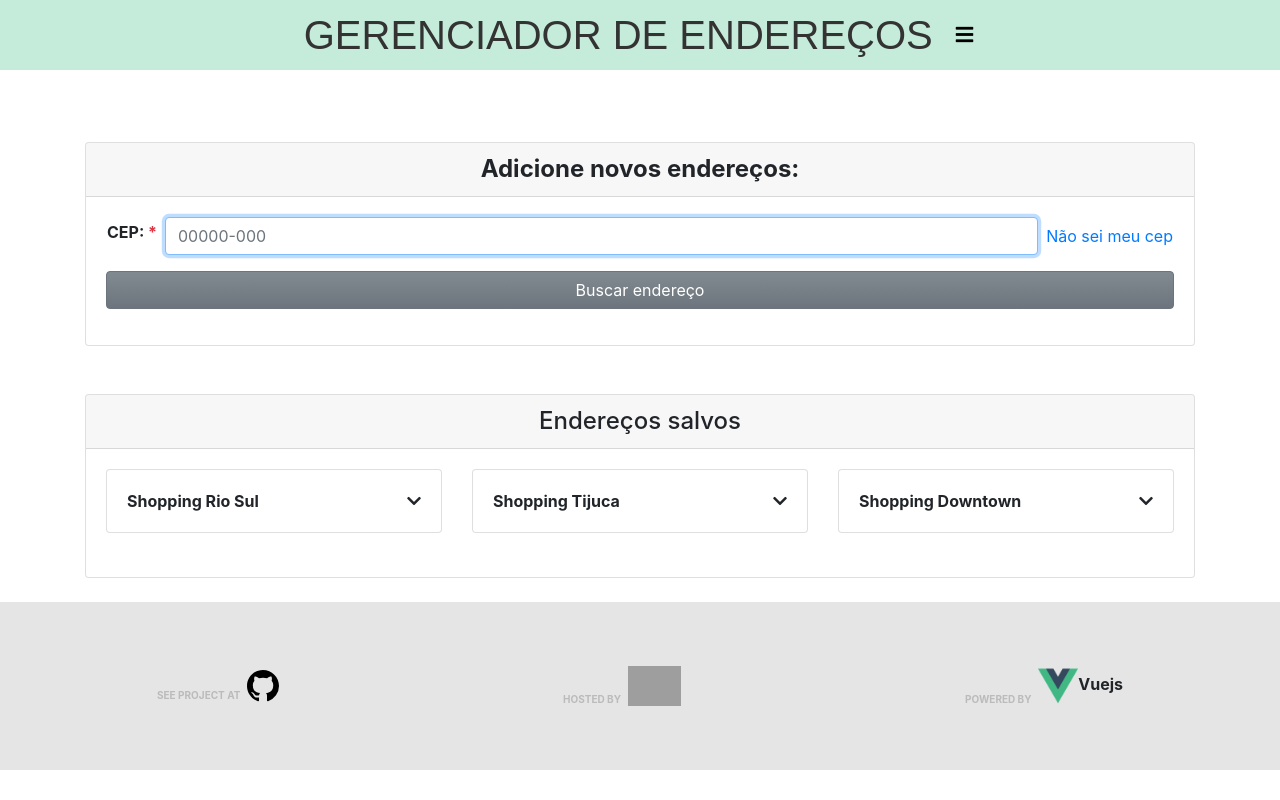
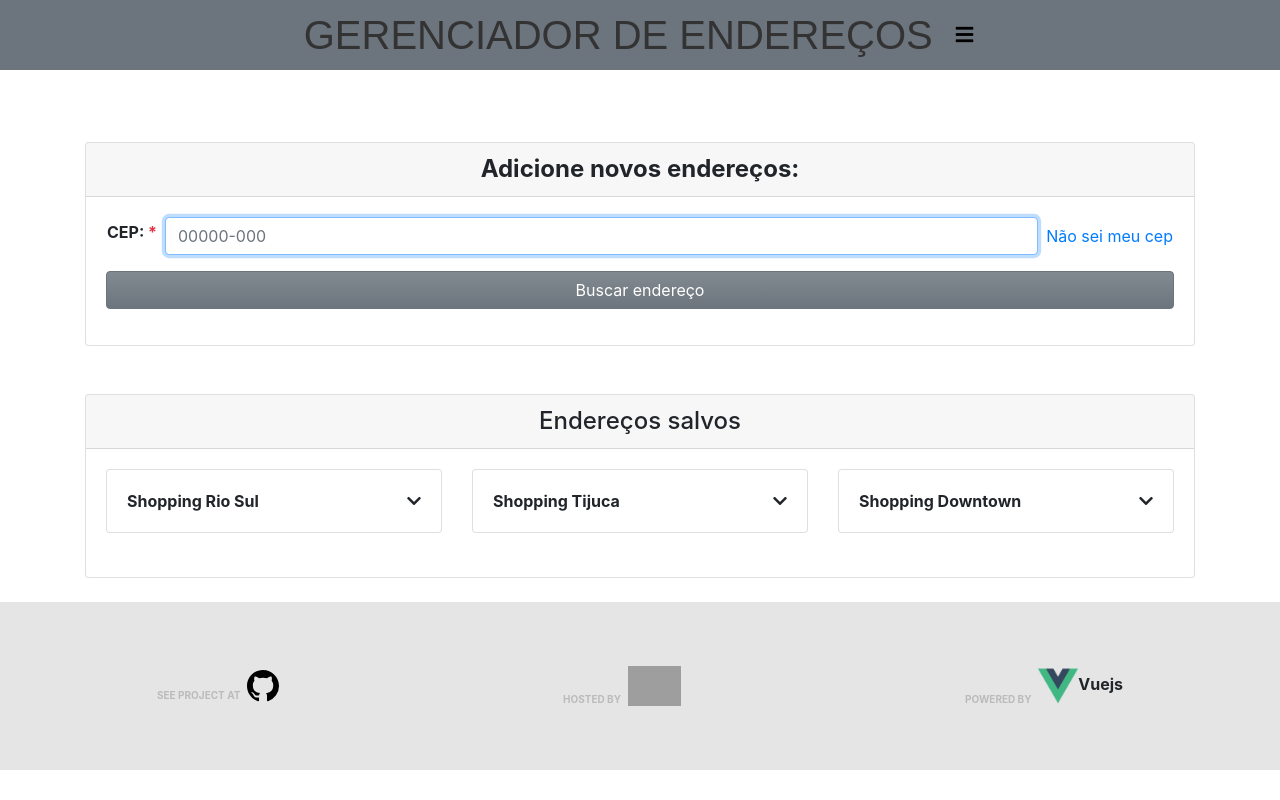
Before and after one commit to Jean-Barbosa9/address-manager, a Vue app: page /#/ in a window 1280 px wide. Built offline with nearby package versions, Linux system fonts and the light colour scheme; no server answers; grey boxes are pictures that could not be loaded; a web font is replaced by a local one.

Commit message:
Incluindo a classe que esta com a cor secundaria resetada

```diff
--- a/src/components/layouts/Header.vue
+++ b/src/components/layouts/Header.vue
@@ -1,5 +1,5 @@
 <template>
-  <header class="header">
+  <header class="header bg-secondary">
     <nav class="navbar px-0">
       <router-link to="/">
         <h1 class="app-title">Gerenciador de Endereços</h1>
@@ -37,6 +37,6 @@ export default {
   padding: 10px;
   justify-content: center;
   align-items: center;
-  background: rgba(173, 228, 204, 0.7);
+  /* background: rgba(173, 228, 204, 0.7); */
 }
 </style>
```
